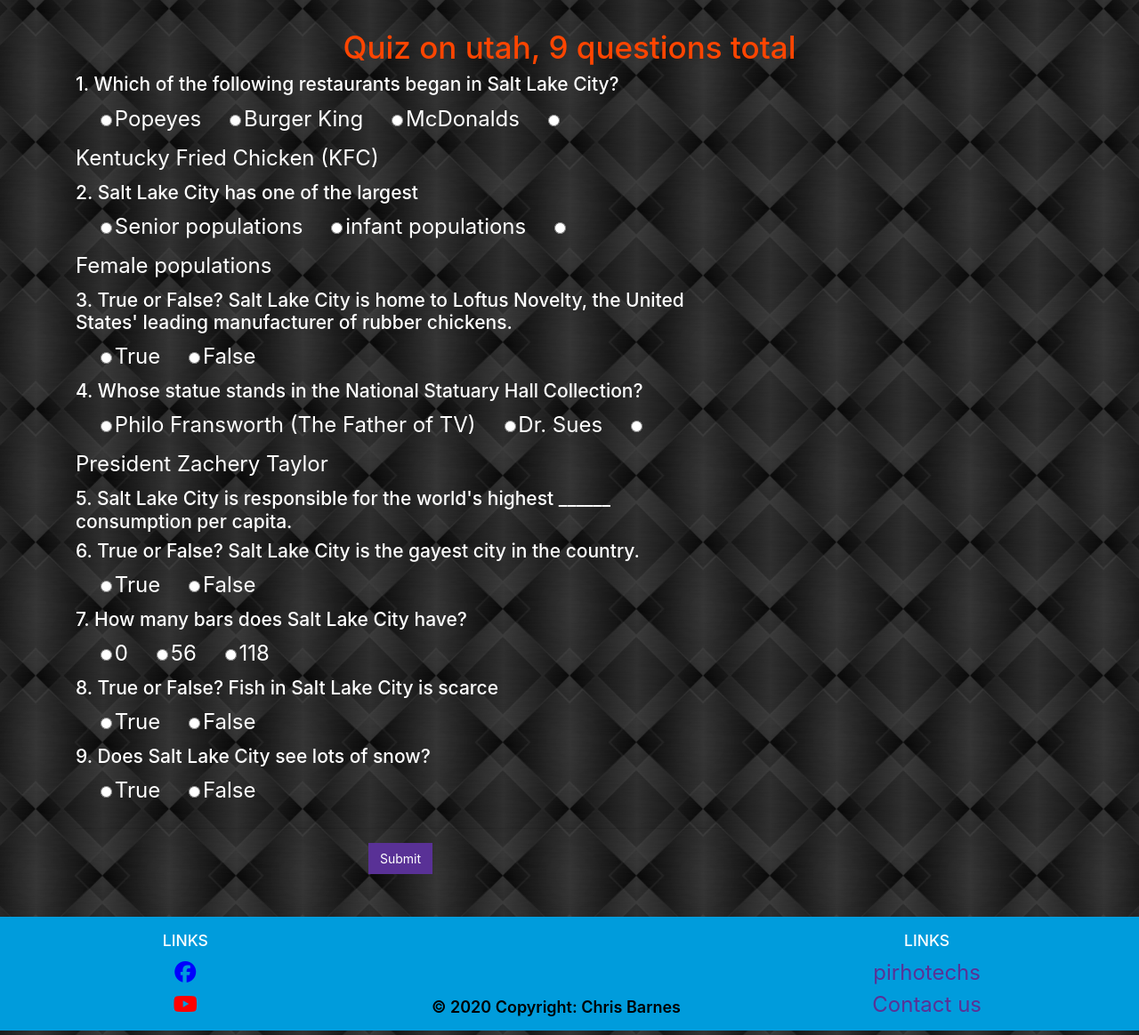
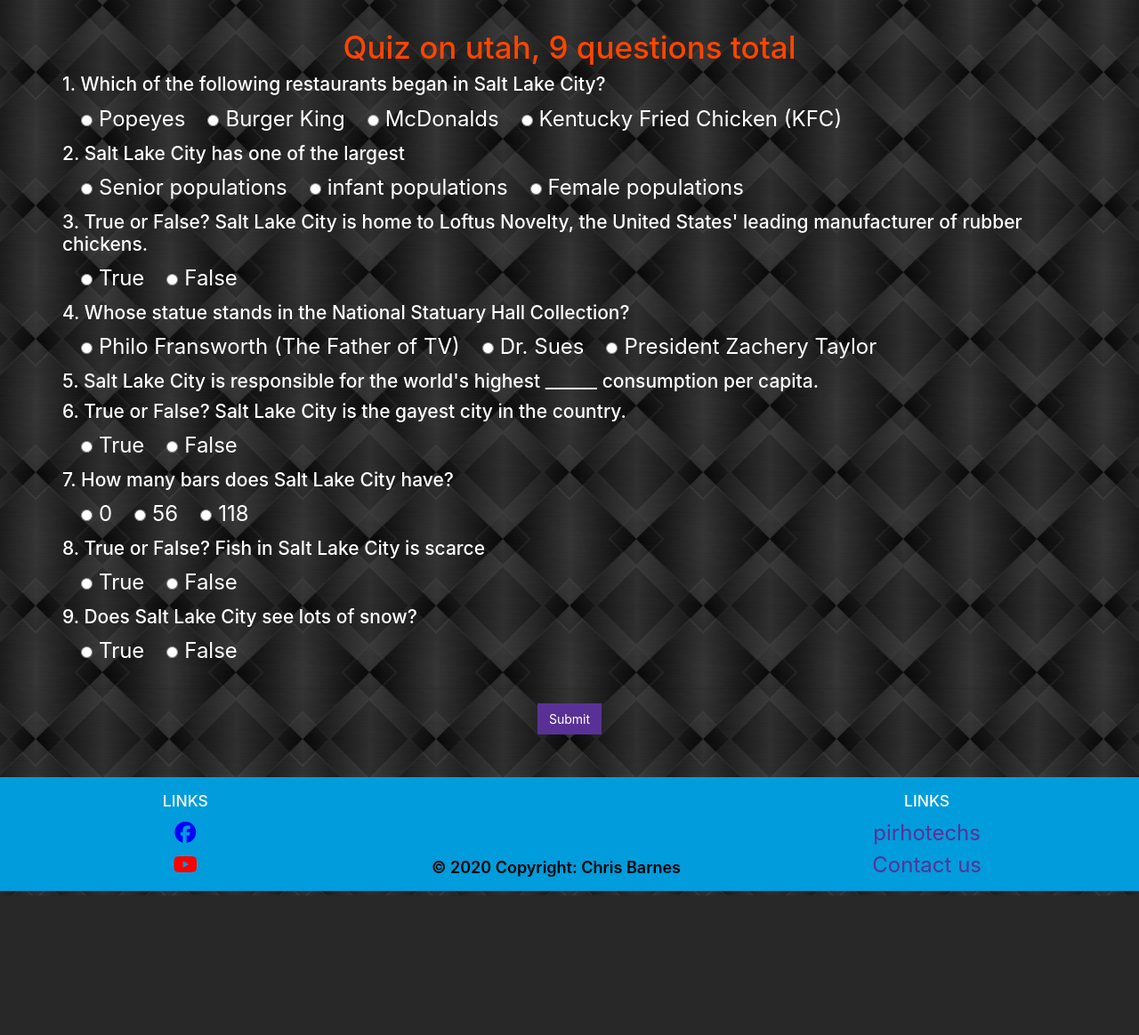
Before and after one commit to ChrisBarnes2000-MS-DU/BEW1.2-Contractor, a Django app: a page that uses trivia/templates/trivia/game.html in a window 1280 px wide. Shown: the part 90-1254 px from the top of the page at 89% size. After the commit the page ends 1097 px from the top, so only its background shows below. Run offline with Django 3.2, Linux system fonts and the light colour scheme; data comes from the database, SQL or seed files in the repository; both versions use the stored data as it was after the commit; some libraries are stand-ins or nearby versions.

Commit message:
adjsut admin layout and form style

```diff
--- a/static/style.css
+++ b/static/style.css
@@ -70,8 +70,8 @@ h3 a, h3 a:hover{
 
 /* TRIVIA EDITS */
 #choice {
-    margin-left: 2em;
-    margin-right: 0.2em;
+    margin-left: 1.5em;
+    margin-right: 0.5em;
 }
 
 /* HIGHSCORE EDITS */
--- a/trivia/admin.py
+++ b/trivia/admin.py
@@ -7,8 +7,8 @@ class ChoiceInline(admin.TabularInline):
 
 class QuestionAdmin(admin.ModelAdmin):
     inlines = [ChoiceInline]
-    list_display = ('content', 'points', 'author', 'created', 'modified')
-    list_filter = ['quiz', 'created']
-    search_fields = ['quiz', 'content', 'author']
+    list_display = ('content', 'multiple', 'points', 'created', 'modified')
+    list_filter = ['quiz', 'created', 'multiple']
+    search_fields = ['quiz', 'content', 'multiple']
 
 admin.site.register(Question, QuestionAdmin)
--- a/trivia/models.py
+++ b/trivia/models.py
@@ -9,13 +9,13 @@ class Question(models.Model):
     """ Represents a question. """
     objects = models.Manager()
     quiz = models.ForeignKey(Page, on_delete=models.CASCADE)
-    author = models.ForeignKey(User, on_delete=models.PROTECT, help_text="The user that posted this question.")
 
     created = models.DateTimeField(auto_now_add=True, help_text="The date&time this question was created. Automatically generated when the model saves.")
     modified = models.DateTimeField(auto_now=True, help_text="The date&time this question was updated. Automatically generated when the model updates.")
 
+    multiple = models.BooleanField(default=False, help_text="Is this the multiple choice answer")
     points = models.IntegerField(default=10, help_text="number of points given for getting the correct answer to this question")
-    content = models.TextField(default="Write the content of your question here.")
+    content = models.CharField(max_length=200, default="Write the content of your question here.")
 
     def __str__(self):
         return self.content
@@ -28,7 +28,7 @@ class Choice(models.Model):
     created = models.DateTimeField(auto_now_add=True, help_text="The date&time this question was created. Automatically generated when the model saves.")
     modified = models.DateTimeField(auto_now=True, help_text="The date&time this question was updated. Automatically generated when the model updates.")
 
-    content = models.TextField(max_length=200, default="Write the content of your question here.",)
+    content = models.CharField(max_length=200, default="Write the content of your question here.",)
     correct = models.BooleanField(default=False, help_text="Is this the correct answer")
 
     def was_published_recently(self):
--- a/trivia/templates/trivia/game.html
+++ b/trivia/templates/trivia/game.html
@@ -9,10 +9,7 @@
 </div>
 
 <div class="row mb-5">
-    <div class="col-md-2"></div>
-    <form action="" method="POST">
-    <!-- {% csrf_token %} -->
-    <div class="col-md-8">
+    <form action="" method="POST">{% csrf_token %}
         {% for question in questions %}<h4>{{ question }}</h5>
             {% for choice in choices %} {% if choice.question == question %}
                 <input type="radio" id="choice" name="{{ question }}" value="{{ choice }}"><label for="choice">{{ choice }}</label>
@@ -24,7 +21,5 @@
             <button type="submit" class="btn btn-primary">Submit</button>
         </div>
     </form>
-    </div>
-    <div class="col-md-2"></div>
 </div> <!-- end Row -->
 {% endblock %}
```
Also changed, not shown: trivia/forms.py (added, +20 -0 lines), trivia/views.py (+37 -3 lines), db.sqlite3.
